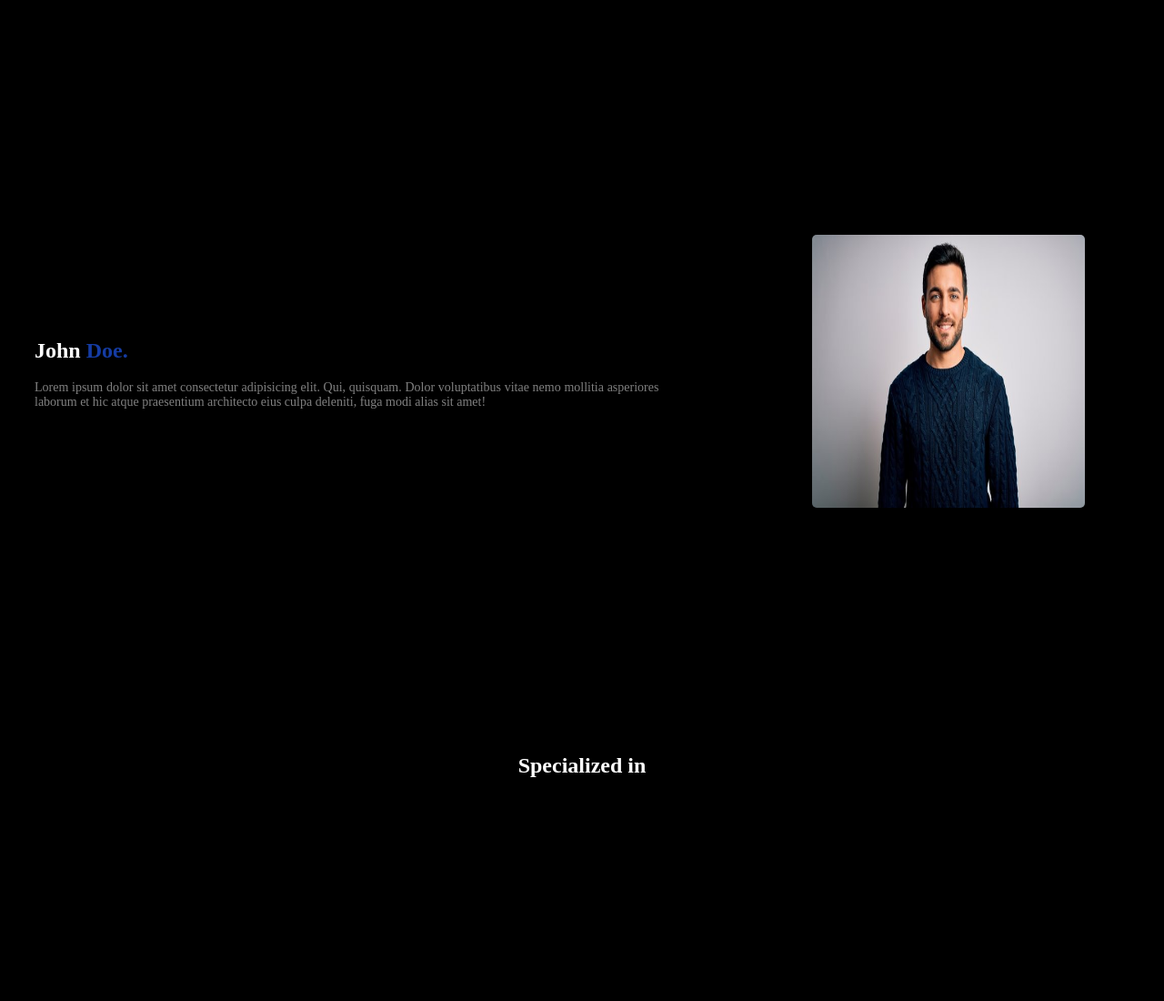
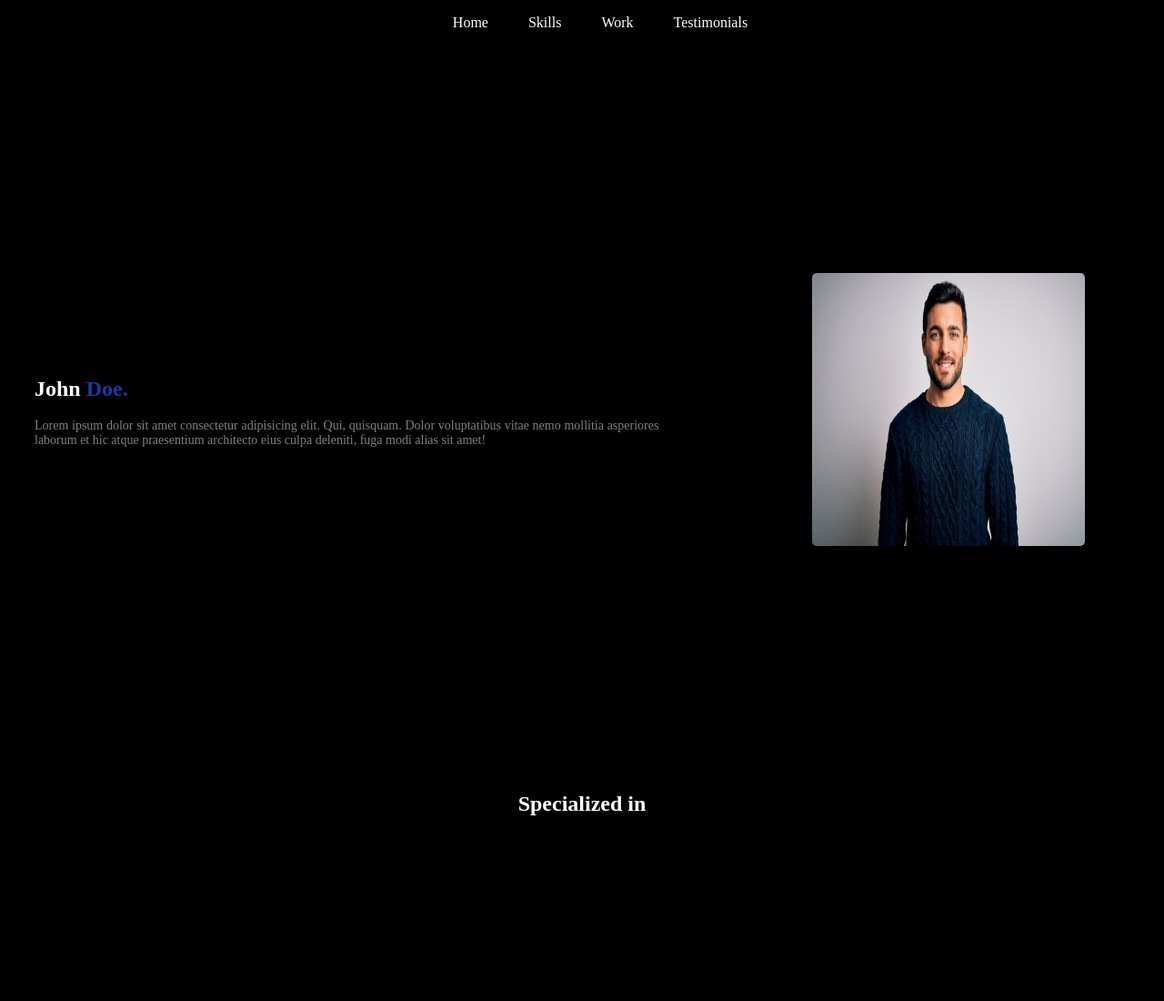
Before and after one commit to MwiseHeritier/TTA_portfolio_v1, a plain HTML site: page index.html in a window 1280 px wide. Shown: the top 1100 px of the page at 91% size. Drawn offline with Linux system fonts and the light colour scheme.

Commit message:
chore: adding navigation with no background and setting

```diff
--- a/index.html
+++ b/index.html
@@ -1,4 +1,4 @@
-<!DOCTYPE html>
+ <!DOCTYPE html>
 <html>
     <head>
         <title>Portfolio V1</title>
@@ -6,6 +6,19 @@
             body{
                 background-color: black;
                 color: white;
+            }
+
+            .navigation-bar{
+               text-align: center;
+            }
+            .navigation-bar ul li{
+                display: inline;
+                padding: 0px 20px;
+            }
+            .navigation-bar ul li a{
+                text-decoration: none;
+                color: white;
+
             }
             .container{
                 display: flex;
@@ -150,6 +163,19 @@
         </style>
     </head>
     <body>
+        <header>
+            <div class="navigation-bar">
+                <nav>
+
+                <ul>
+                    <li><a href="#">Home</a></li>
+                    <li><a href="#">Skills</a></li>
+                    <li><a href="#">Work</a></li>
+                    <li><a href="#">Testimonials</a></li>
+                </ul>
+                </nav>
+            </div>
+        </header>
         <section id="home-section">
             <div class="container">
                 <div class="div-1 same-margin">
```
